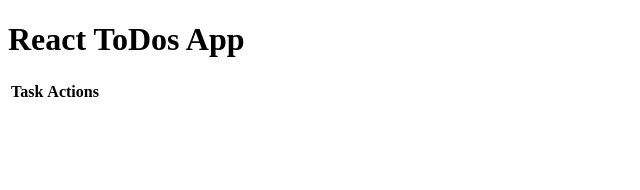
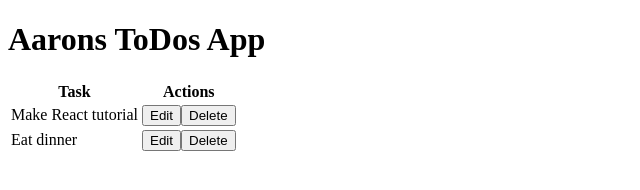
Before and after one commit to aaronkim5/react-todo, a React app: page / in a window 1280 px wide. Shown: the whole page, without its empty margins (0-640 px from the left). Built offline with nearby package versions, Linux system fonts and the light colour scheme.

Commit message:
Create list of items and buttons

```diff
--- a/src/components/app.js
+++ b/src/components/app.js
@@ -3,21 +3,29 @@ import TodosLIst from './todos-list';
 
 const todos = [
 {
-    task: 'make React tutorial',
+    task: 'Make React tutorial',
     isCompleted: false
 },
 {
-    task: 'eat dinner',
+    task: 'Eat dinner',
     isCompleted: true
 }
 ];
 
 export default class App extends React.Component {
+  constructor(props) {
+    super(props);
+
+    this.state = {
+      todos
+    };
+  }
+
   render() {
     return (
       <div>
-        <h1>React ToDos App</h1>
-        <TodosLIst />
+        <h1>Aarons ToDos App</h1>
+        <TodosLIst todos={this.state.todos}/>
       </div>
     );
   }
--- /dev/null
+++ b/src/components/todos-list-items.js
@@ -0,0 +1,14 @@
+import React from 'react';
+
+export default class TodosListItem extends React.Component {
+  render() {
+    return (
+            <tr>
+              <td> {this.props.task} </td>
+              <td><button>Edit</button>
+                  <button>Delete</button>
+              </td>
+            </tr>
+    );
+  }
+}
--- a/src/components/todos-list.js
+++ b/src/components/todos-list.js
@@ -1,11 +1,21 @@
+import _ from 'lodash';
 import React from 'react';
 import TodosListHeader from './todos-list-header';
+import TodosListItem from './todos-list-items';
 
 export default class TodosList extends React.Component {
+  renderItems() {
+    return _.map(this.props.todos, (todo, index)=> <TodosListItem key={index} {...todo} />);
+  }
+
+
   render() {
     return (
       <table>
         <TodosListHeader />
+        <tbody>
+          {this.renderItems()}
+        </tbody>
       </table>
     );
   }
--- a/webpack.config.js
+++ b/webpack.config.js
@@ -21,7 +21,7 @@ module.exports = {
       {
         test: /\.jsx?$/,
         exclude: /node_modules/,
-        loaders: ['react-hot', 'babel']
+        loaders: ['babel']
       }
     ]
   },
```
Also changed, not shown: index.html (+0 -1 lines), .babelrc.
